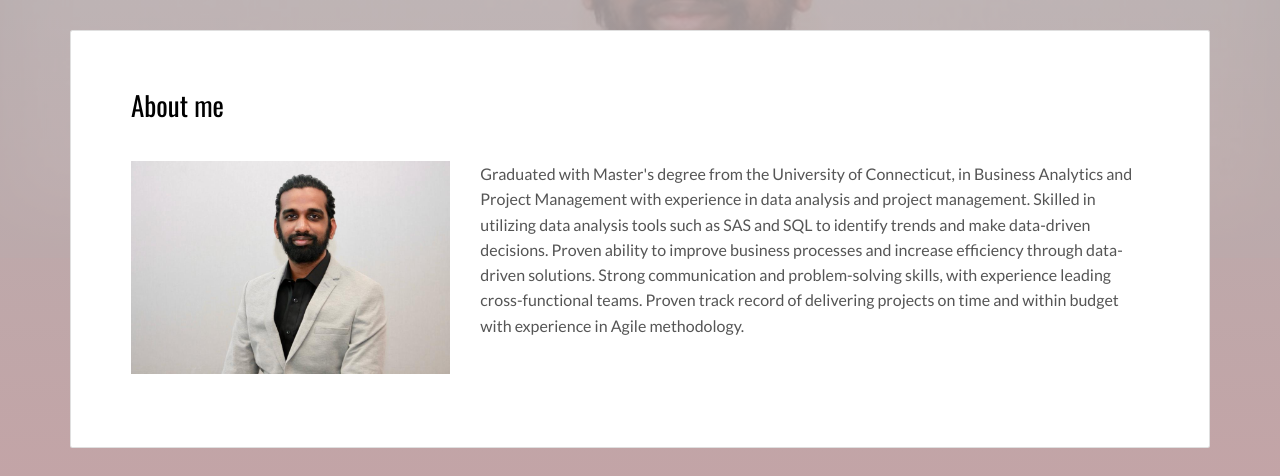
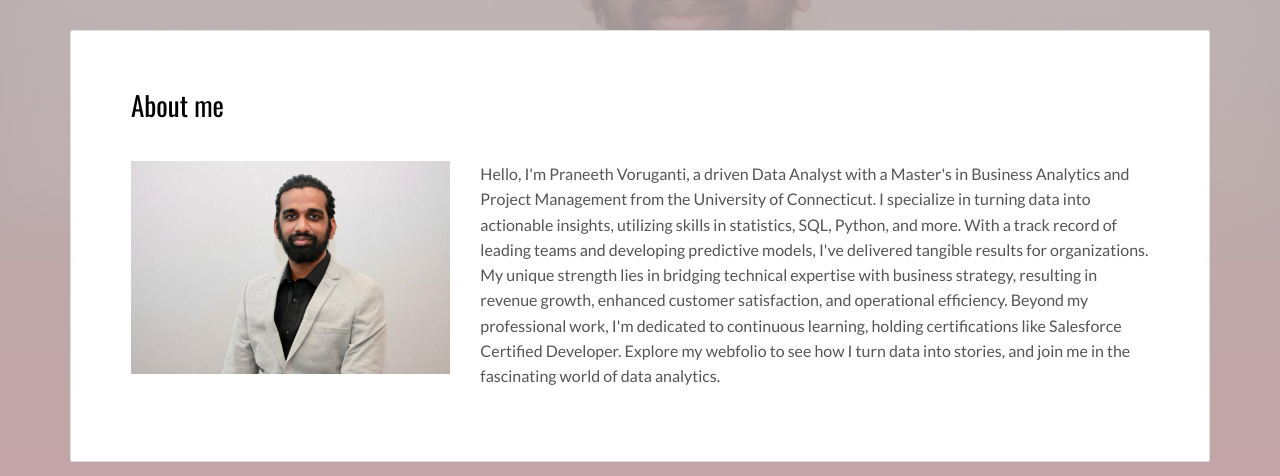
Before and after one commit to PraneethVoruganti/Webfolio, a plain HTML site: page index.html in a window 1280 px wide. Shown: the part 302-778 px from the top of the page. Drawn offline with nearby package versions, Linux system fonts and the light colour scheme.

Commit message:
Update index.html

```diff
--- a/index.html
+++ b/index.html
@@ -58,7 +58,7 @@
               </div>
               <div class="col-md-8">
 
-              <p>Graduated with Master's degree from the University of Connecticut, in Business Analytics and Project Management with experience in data analysis and project management. Skilled in utilizing data analysis tools such as SAS and SQL to identify trends and make data-driven decisions. Proven ability to improve business processes and increase efficiency through data-driven solutions. Strong communication and problem-solving skills, with experience leading cross-functional teams. Proven track record of delivering projects on time and within budget with experience in Agile methodology.</p>
+              <p>Hello, I'm Praneeth Voruganti, a driven Data Analyst with a Master's in Business Analytics and Project Management from the University of Connecticut. I specialize in turning data into actionable insights, utilizing skills in statistics, SQL, Python, and more. With a track record of leading teams and developing predictive models, I've delivered tangible results for organizations. My unique strength lies in bridging technical expertise with business strategy, resulting in revenue growth, enhanced customer satisfaction, and operational efficiency. Beyond my professional work, I'm dedicated to continuous learning, holding certifications like Salesforce Certified Developer. Explore my webfolio to see how I turn data into stories, and join me in the fascinating world of data analytics.</p>
               <p> </p>
 
               </div>
```
